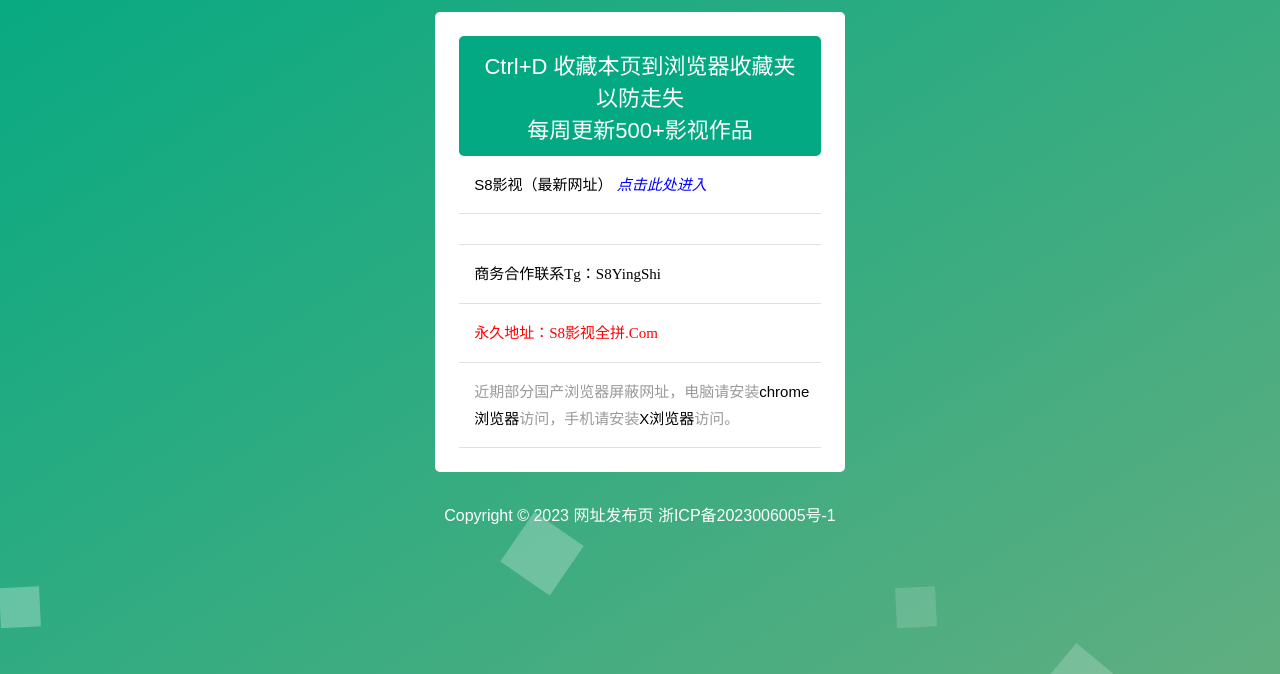
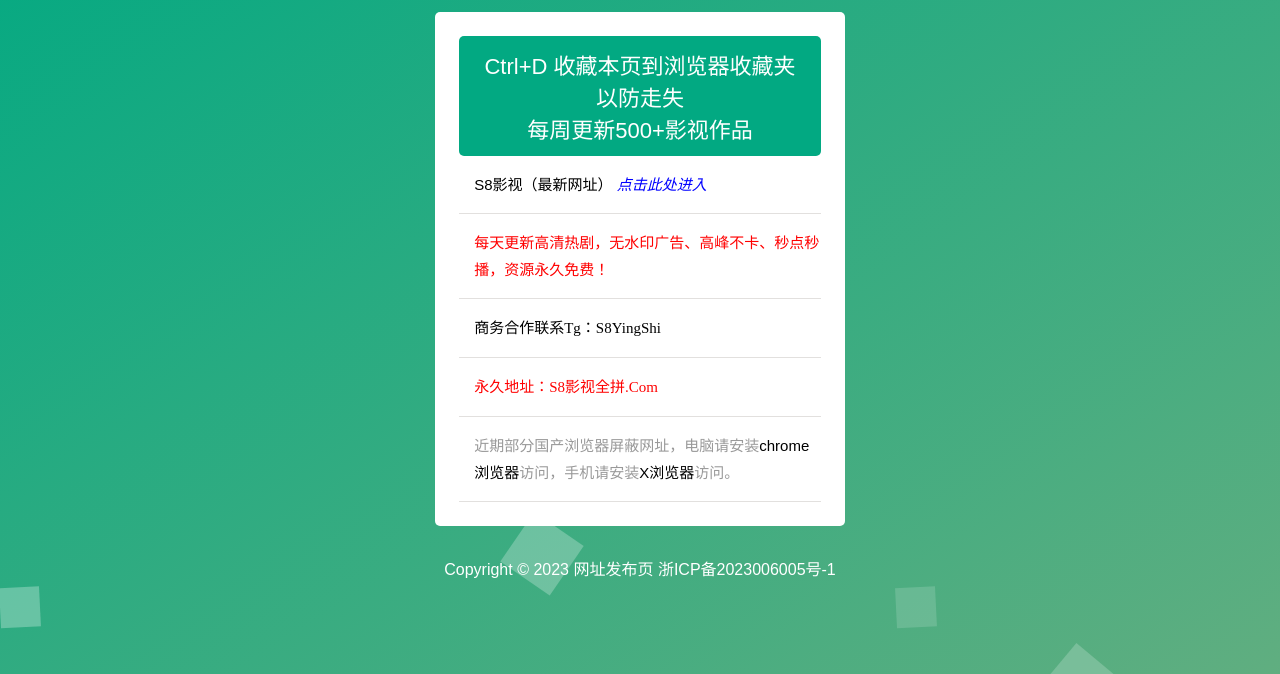
Before and after one commit to S8yingshi/S8-, a plain HTML site: page index.html in a window 1280 px wide. Shown: the part 126-800 px from the top of the page. Drawn offline with Linux system fonts and the light colour scheme; a script that the page names is missing.

Commit message:
index.html

```diff
--- a/index.html
+++ b/index.html
@@ -42,6 +42,9 @@
 								</li>
 
 																<li>
+
+			<font color="#FF0000">每天更新高清热剧，无水印广告、高峰不卡、秒点秒播，资源永久免费！</font></i><font color="#0000FF">
+
 
 
 								</span></span>
```
